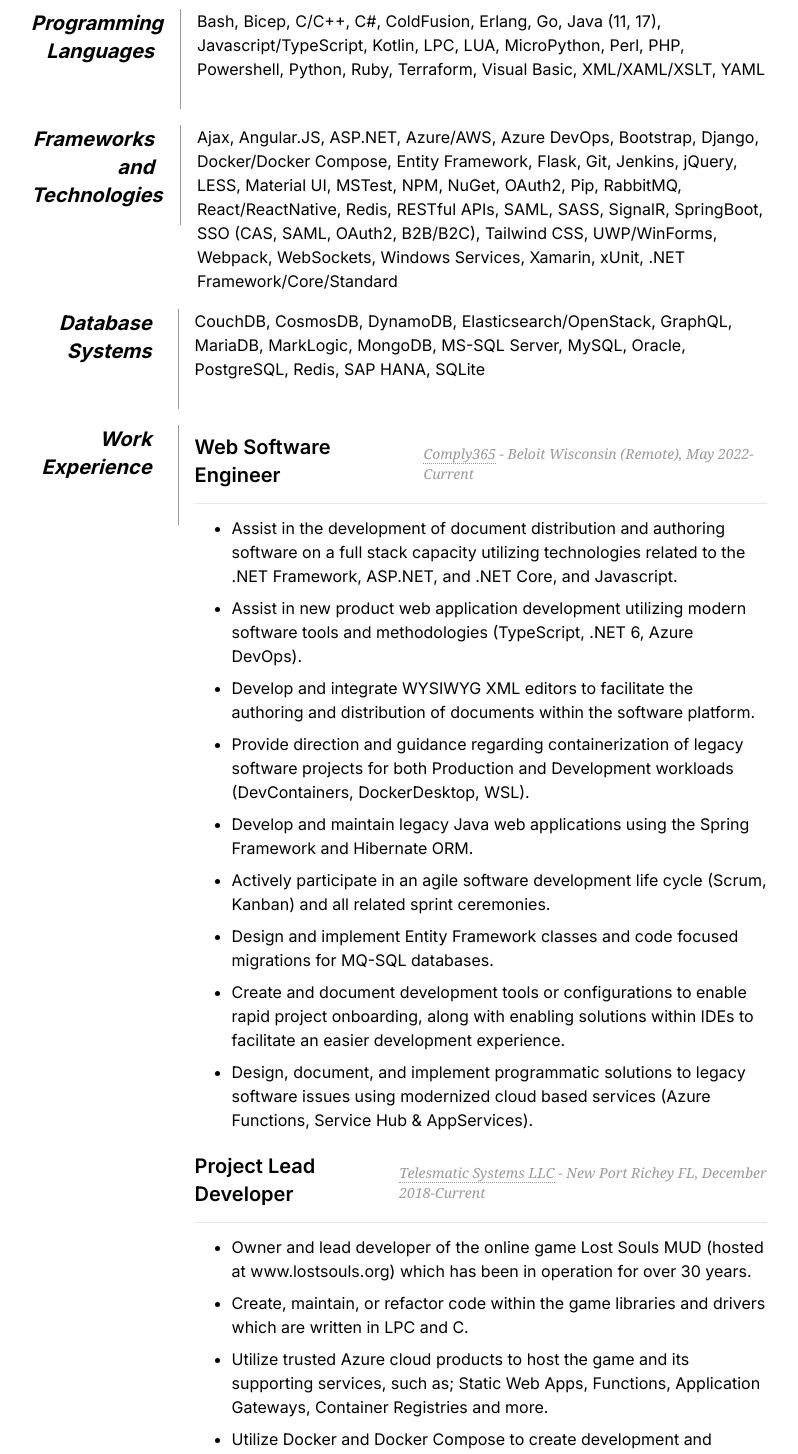
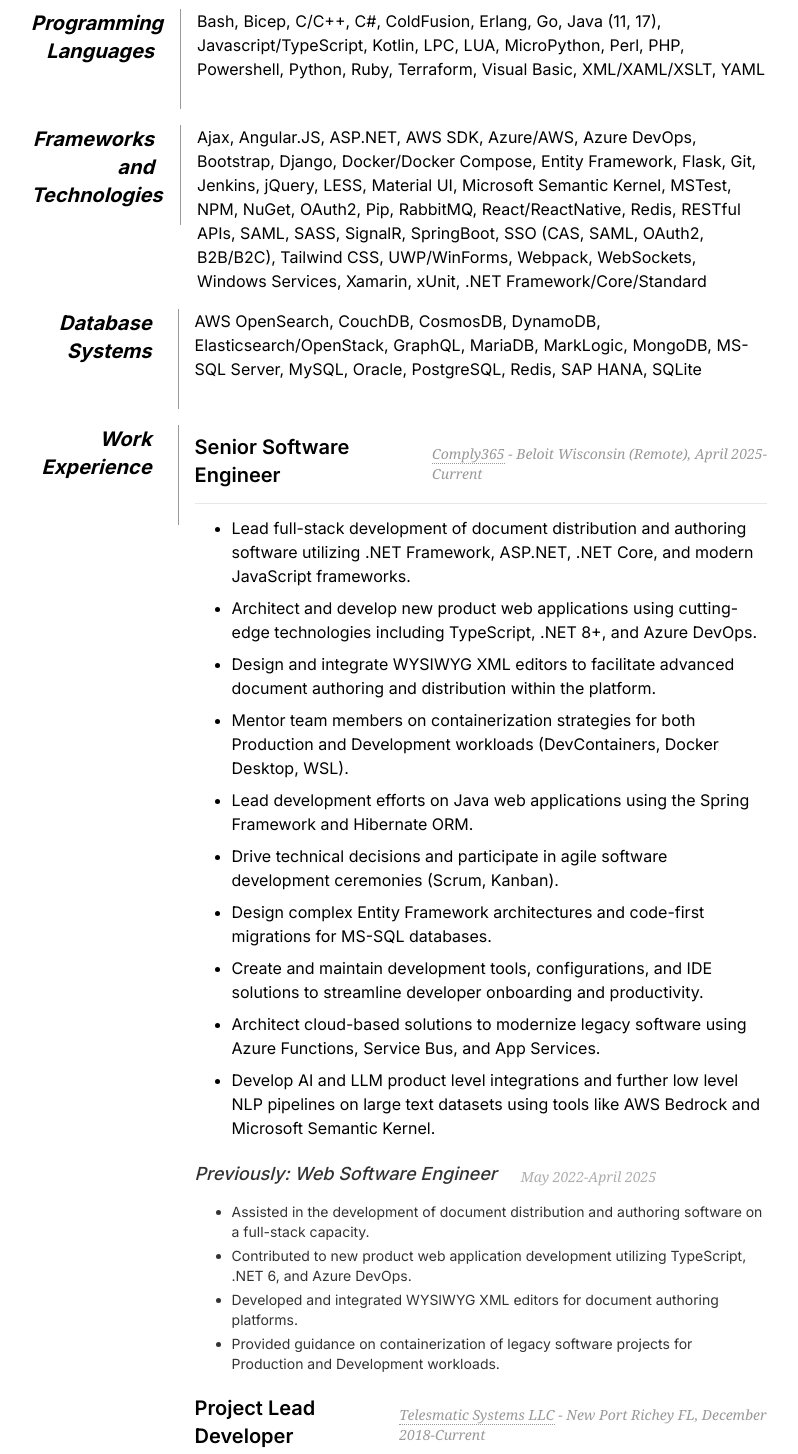
Before and after one commit to starhound/Resume, a Next.js app: page / in a window 1280 px wide. Shown: the part 240-1694 px from the top of the page, without its empty margins (241-1039 px from the left). Built offline with nearby package versions, Linux system fonts and the light colour scheme.

Commit message:
Update DatabaseSystems, Frameworks, and WorkExperience components: add AWS OpenSearch, Microsoft Semantic Kernel, and update responsibilities for clarity and accuracy

```diff
--- a/src/components/DatabaseSystems.js
+++ b/src/components/DatabaseSystems.js
@@ -4,7 +4,7 @@ export default function DatabaseSystems() {
             <dt className="text-xl sm:text-xl font-bold mb-2 sm:mb-0">Database Systems</dt>
             <dd className="sm:pl-4">
                 <p className="text-base sm:text-base leading-relaxed">
-                    CouchDB, CosmosDB, DynamoDB, Elasticsearch/OpenStack, GraphQL, MariaDB, MarkLogic,
+                    AWS OpenSearch, CouchDB, CosmosDB, DynamoDB, Elasticsearch/OpenStack, GraphQL, MariaDB, MarkLogic,
                     MongoDB, MS-SQL Server, MySQL, Oracle, PostgreSQL, Redis, SAP HANA, SQLite
                 </p>
             </dd>
--- a/src/components/Frameworks.js
+++ b/src/components/Frameworks.js
@@ -4,8 +4,8 @@ export default function Frameworks() {
             <dt className="text-xl sm:text-xl font-bold mb-2 sm:mb-0">Frameworks and Technologies</dt>
             <dd className="sm:pl-4">
                 <p className="text-base sm:text-base leading-relaxed">
-                    Ajax, Angular.JS, ASP.NET, Azure/AWS, Azure DevOps, Bootstrap, Django, Docker/Docker Compose,
-                    Entity Framework, Flask, Git, Jenkins, jQuery, LESS, Material UI, MSTest, NPM, NuGet, OAuth2,
+                    Ajax, Angular.JS, ASP.NET, AWS SDK, Azure/AWS, Azure DevOps, Bootstrap, Django, Docker/Docker Compose,
+                    Entity Framework, Flask, Git, Jenkins, jQuery, LESS, Material UI, Microsoft Semantic Kernel, MSTest, NPM, NuGet, OAuth2,
                     Pip, RabbitMQ, React/ReactNative, Redis, RESTful APIs, SAML, SASS, SignalR, SpringBoot, SSO (CAS, SAML, OAuth2, B2B/B2C),
                     Tailwind CSS, UWP/WinForms, Webpack, WebSockets, Windows Services, Xamarin, xUnit, .NET Framework/Core/Standard
                 </p>
--- a/src/components/WorkExperience.js
+++ b/src/components/WorkExperience.js
@@ -1,16 +1,24 @@
 import WorkExperienceResponsibilityList from "./WorkExperienceResponsibilityList";
 
 export default function WorkExperience() {
-    const comply365Responsibilities = [
-        "Assist in the development of document distribution and authoring software on a full stack capacity utilizing technologies related to the .NET Framework, ASP.NET, and .NET Core, and Javascript.",
-        "Assist in new product web application development utilizing modern software tools and methodologies (TypeScript, .NET 6, Azure DevOps).",
-        "Develop and integrate WYSIWYG XML editors to facilitate the authoring and distribution of documents within the software platform.",
-        "Provide direction and guidance regarding containerization of legacy software projects for both Production and Development workloads (DevContainers, DockerDesktop, WSL).",
-        "Develop and maintain legacy Java web applications using the Spring Framework and Hibernate ORM.",
-        "Actively participate in an agile software development life cycle (Scrum, Kanban) and all related sprint ceremonies.",
-        "Design and implement Entity Framework classes and code focused migrations for MQ-SQL databases.",
-        "Create and document development tools or configurations to enable rapid project onboarding, along with enabling solutions within IDEs to facilitate an easier development experience.",
-        "Design, document, and implement programmatic solutions to legacy software issues using modernized cloud based services (Azure Functions, Service Hub & AppServices)."
+    const comply365SeniorResponsibilities = [
+        "Lead full-stack development of document distribution and authoring software utilizing .NET Framework, ASP.NET, .NET Core, and modern JavaScript frameworks.",
+        "Architect and develop new product web applications using cutting-edge technologies including TypeScript, .NET 8+, and Azure DevOps.",
+        "Design and integrate WYSIWYG XML editors to facilitate advanced document authoring and distribution within the platform.",
+        "Mentor team members on containerization strategies for both Production and Development workloads (DevContainers, Docker Desktop, WSL).",
+        "Lead development efforts on Java web applications using the Spring Framework and Hibernate ORM.",
+        "Drive technical decisions and participate in agile software development ceremonies (Scrum, Kanban).",
+        "Design complex Entity Framework architectures and code-first migrations for MS-SQL databases.",
+        "Create and maintain development tools, configurations, and IDE solutions to streamline developer onboarding and productivity.",
+        "Architect cloud-based solutions to modernize legacy software using Azure Functions, Service Bus, and App Services.",
+        "Develop AI and LLM product level integrations and further low level NLP pipelines on large text datasets using tools like AWS Bedrock and Microsoft Semantic Kernel."
+    ];
+
+    const comply365WebEngineerResponsibilities = [
+        "Assisted in the development of document distribution and authoring software on a full-stack capacity.",
+        "Contributed to new product web application development utilizing TypeScript, .NET 6, and Azure DevOps.",
+        "Developed and integrated WYSIWYG XML editors for document authoring platforms.",
+        "Provided guidance on containerization of legacy software projects for Production and Development workloads."
     ];
 
     const telesmaticSystemsResponsibilities = [
@@ -45,15 +53,31 @@ export default function WorkExperience() {
         <dl className="flex flex-col sm:flex-row sm:justify-between p-4 sm:pt-2 sm:pb-2 sm:pl-8 sm:pr-8">
                 <dt className="text-xl sm:text-xl font-bold mb-2 sm:mb-0">Work Experience</dt>
                 <dd className="sm:pl-4 sm:pt-2">
+                    {/* Current Senior Position */}
                     <div className="flex flex-col sm:flex-row sm:items-center mb-2">
-                        <h2 className="text-lg sm:text-xl font-semibold">Web Software Engineer</h2>
+                        <h2 className="text-lg sm:text-xl font-semibold">Senior Software Engineer</h2>
                         <span className="sm:pl-4 mt-1 sm:mt-0 sm:ml-2 text-sm sm:text-sm workTime">
-                            <a href="https://comply365.com/">Comply365</a> - Beloit Wisconsin (Remote), May 2022-Current
+                            <a href="https://comply365.com/">Comply365</a> - Beloit Wisconsin (Remote), April 2025-Current
                         </span>
                     </div>
                     <hr />
-                    <WorkExperienceResponsibilityList items={comply365Responsibilities} />
-                    <div className="flex flex-col sm:flex-row sm:items-center mb-2">
+                    <WorkExperienceResponsibilityList items={comply365SeniorResponsibilities} />
+
+                    {/* Previous Position at Same Company - Smaller Display */}
+                    <div className="flex flex-col sm:flex-row sm:items-center mb-1 mt-3 opacity-80">
+                        <h3 className="text-base sm:text-lg font-medium italic">Previously: Web Software Engineer</h3>
+                        <span className="sm:pl-4 mt-1 sm:mt-0 sm:ml-2 text-xs sm:text-sm workTime">
+                            May 2022-April 2025
+                        </span>
+                    </div>
+                    <ul className="list-disc pl-5 sm:pl-5 my-2 opacity-80">
+                        {comply365WebEngineerResponsibilities.map((item, index) => (
+                            <li className="pb-1 text-sm sm:text-sm leading-relaxed" key={index}>{item}</li>
+                        ))}
+                    </ul>
+
+                    {/* Other Work Experience */}
+                    <div className="flex flex-col sm:flex-row sm:items-center mb-2 mt-4">
                         <h2 className="text-lg sm:text-xl font-semibold">Project Lead Developer</h2>
                         <span className="sm:pl-4 mt-1 sm:mt-0 sm:ml-2 text-sm sm:text-sm workTime">
                             <a href="https://lostsouls.org/">Telesmatic Systems LLC</a> - New Port Richey FL, December 2018-Current
@@ -61,6 +85,7 @@ export default function WorkExperience() {
                     </div>
                     <hr />
                     <WorkExperienceResponsibilityList items={telesmaticSystemsResponsibilities} />
+
                     <div className="flex flex-col sm:flex-row sm:items-center mb-2">
                         <h2 className="text-lg sm:text-xl font-semibold">Full Stack Engineer (Contracted)</h2>
                         <span className="sm:pl-4 mt-1 sm:mt-0 sm:ml-2 text-sm sm:text-sm workTime">
@@ -69,6 +94,7 @@ export default function WorkExperience() {
                     </div>
                     <hr />
                     <WorkExperienceResponsibilityList items={revenueManagementResponsibilities} />
+
                     <div className="no-print">
                         <div className="flex flex-col sm:flex-row sm:items-center mb-2">
                             <h2 className="text-lg sm:text-xl font-semibold">Software Engineer</h2>
```
